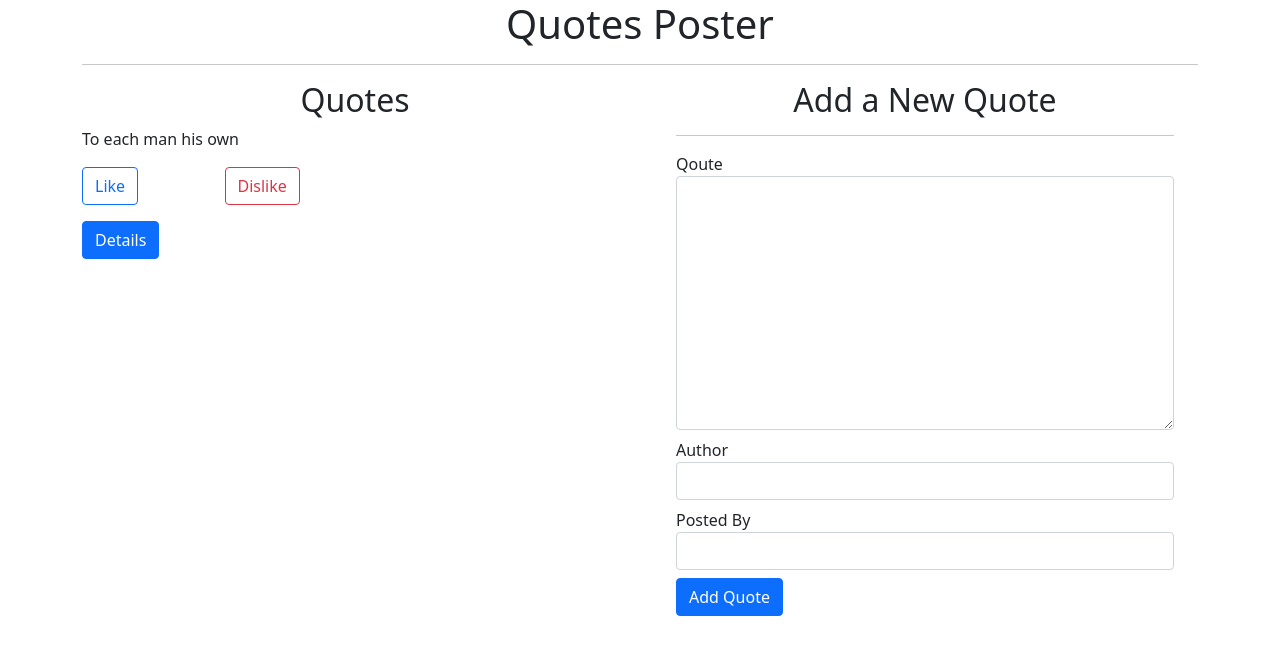
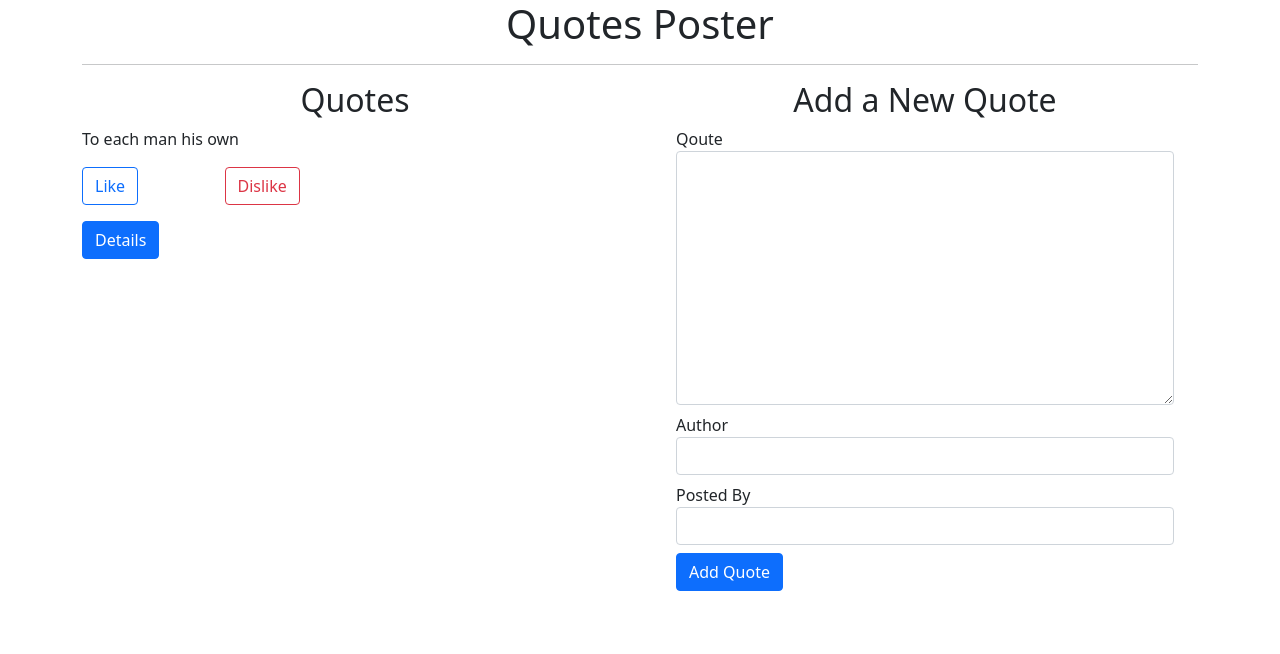
Before and after one commit to FidelisMomanyi/Quotes, an Angular app: page / in a window 1280 px wide. Shown: the top 654 px of the page. Built offline with nearby package versions, Linux system fonts and the light colour scheme.

Commit message:
add styling

```diff
--- a/src/app/quote-form/quote-form.component.html
+++ b/src/app/quote-form/quote-form.component.html
@@ -1,6 +1,5 @@
 <div class="container-fluid">
   <h2 class="text-center">Add a New Quote</h2>
-  <hr>
   <form #quoteForm="ngForm" (ngSubmit)="submitQuote()">
     <div class="form-group">
       <label for="quote">Qoute</label>
```
